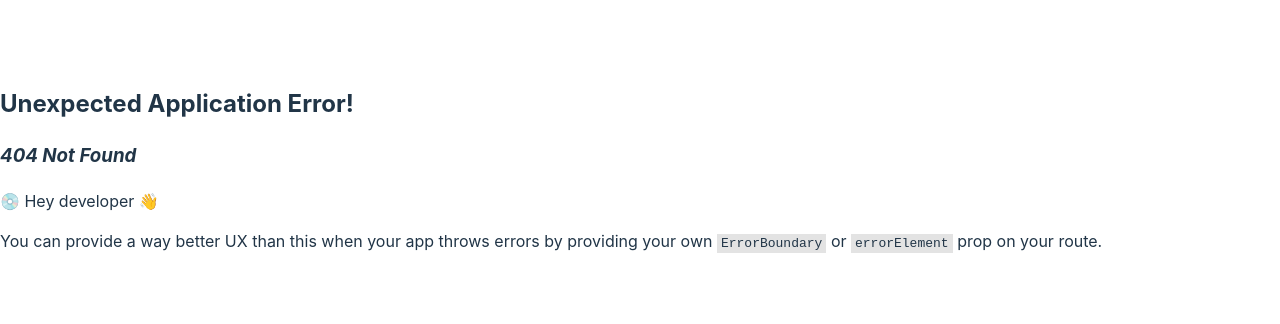
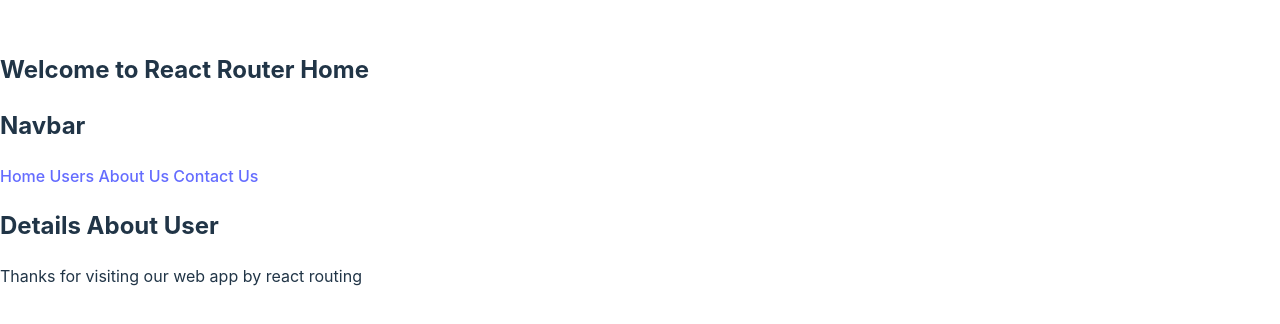
Before and after one commit to AskatAsh/React-JS-Practice, a React (Vite) app in the folder fourth-react/: page /user/1 in a window 1280 px wide. Before the commit this address had no page. Shown: the part 232-556 px from the top of the page. Built offline with nearby package versions, Linux system fonts and the light colour scheme.

Commit message:
used dynamic routing to show user details

```diff
--- a/fourth-react/src/Components/User/User.jsx
+++ b/fourth-react/src/Components/User/User.jsx
@@ -1,13 +1,15 @@
 import PropTypes from 'prop-types';
+import { Link } from 'react-router-dom';
 
 const User = ({user}) => {
-    const {name, phone, email, website} = user;
+    const {id, name, phone, email, website} = user;
     return (
-        <div style={{border: "2px solid #ccc", borderRadius: "10px", margin: "10px"}}>
+        <div style={{border: "2px solid #ccc", borderRadius: "10px", margin: "10px", padding: "10px"}}>
             <h3>{name}</h3>
             <p>Email: {email}</p>
             <p>Phone: {phone}</p>
             <p>Website: {website}</p>
+            <Link to={`/user/${id}`}>Show Details</Link>
         </div>
     );
 };
--- /dev/null
+++ b/fourth-react/src/Components/UserDetails/UserDetails.jsx
@@ -0,0 +1,9 @@
+const UserDetails = () => {
+    return (
+        <div>
+            <h2>Details About User</h2>
+        </div>
+    );
+};
+
+export default UserDetails;
--- a/fourth-react/src/main.jsx
+++ b/fourth-react/src/main.jsx
@@ -10,6 +10,7 @@ import Home from './Components/Home/Home.jsx';
 import About from './Components/About/About.jsx';
 import Contact from './Components/Contact/Contact.jsx';
 import Users from './Components/Users/Users.jsx';
+import UserDetails from './Components/UserDetails/UserDetails.jsx';
 
 const router = createBrowserRouter([
   {
@@ -28,6 +29,10 @@ const router = createBrowserRouter([
         path: '/users',
         loader: () => fetch('https://jsonplaceholder.typicode.com/users'),
         element: <Users></Users>
+      },
+      {
+        path: '/user/:userId',
+        element: <UserDetails></UserDetails>
       }
     ]
   }
```
